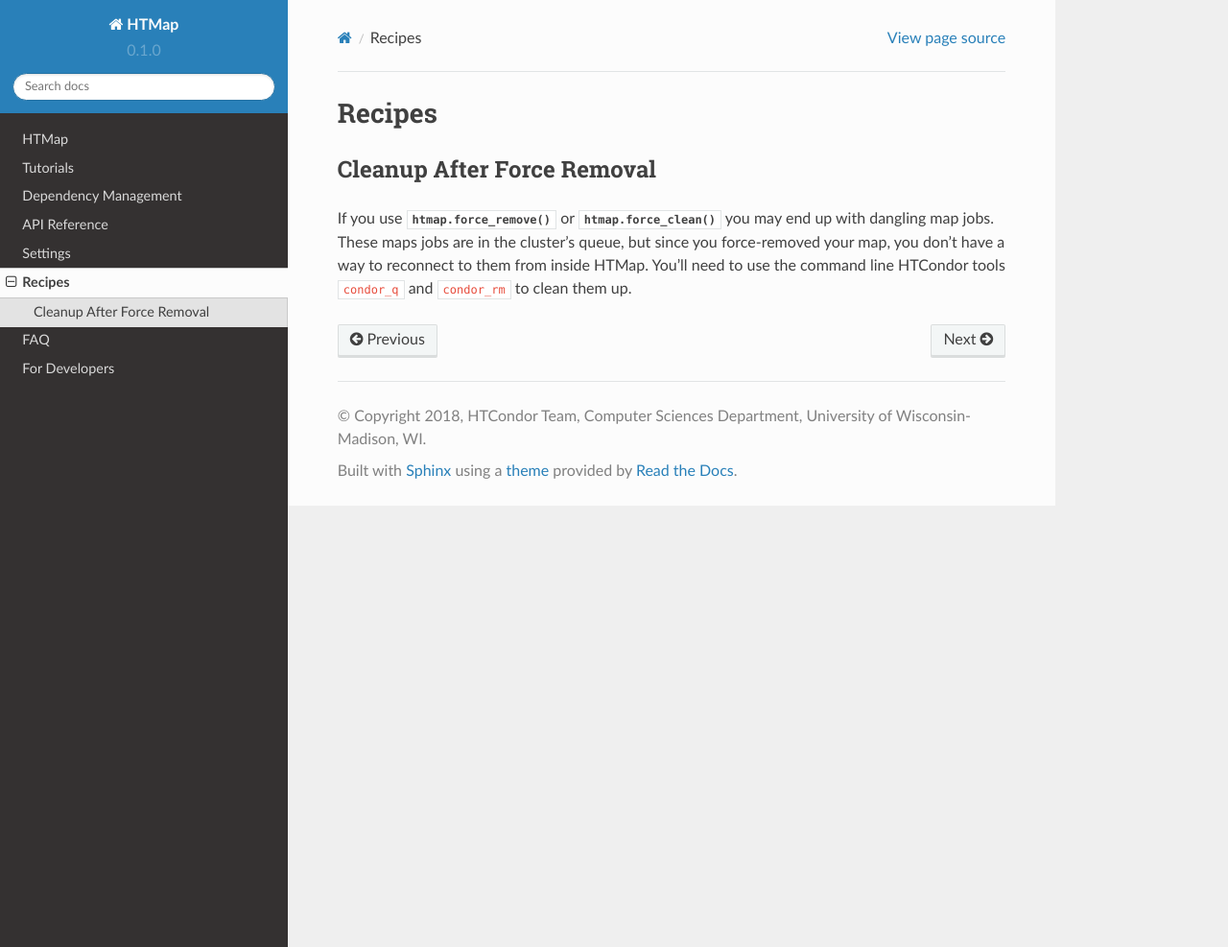
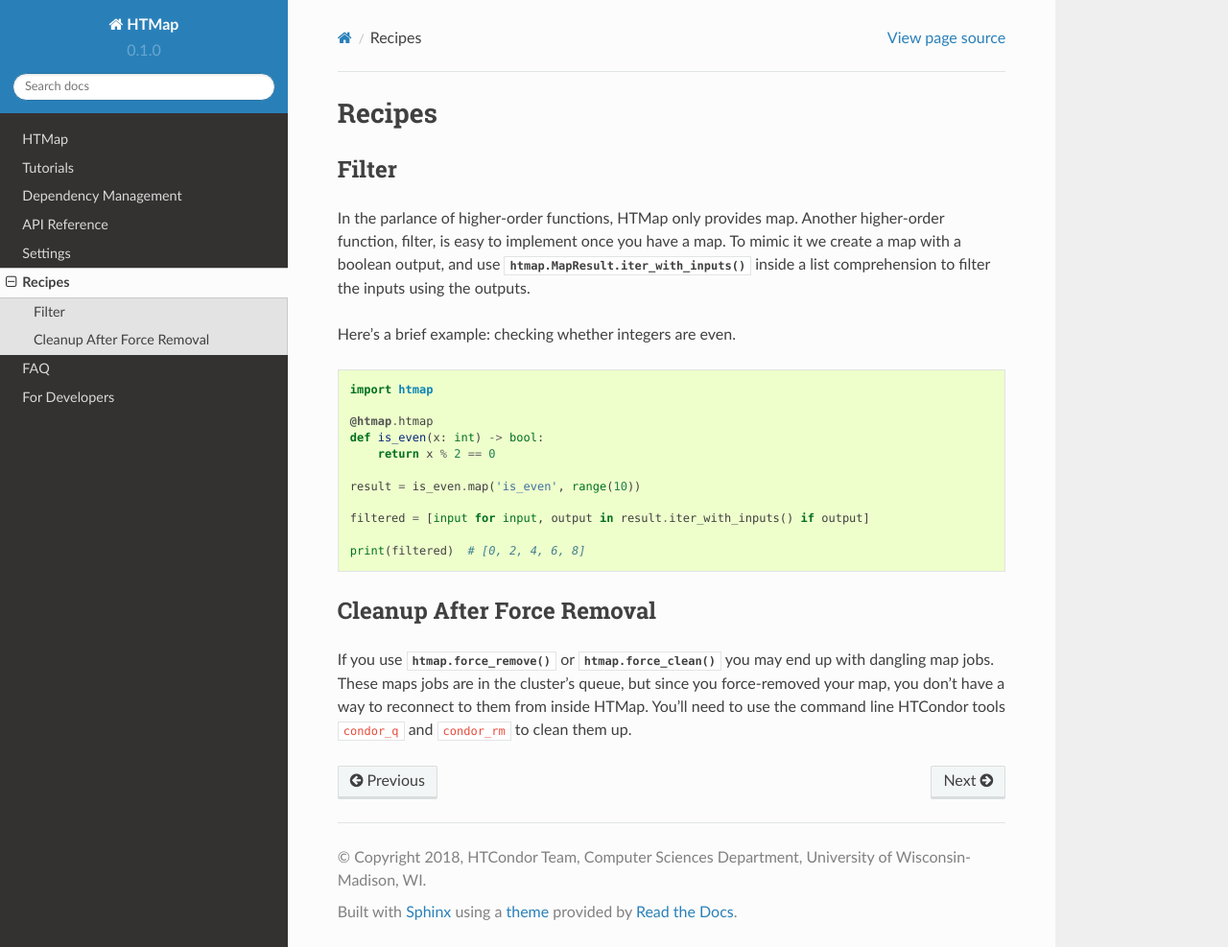
Before and after one commit to htcondor/htmap, a Sphinx documentation site: the page built from docs/source/recipes.rst, in a window 1280 px wide and 987 px high. Shown: the whole window at 96% size. Built offline with Sphinx 7.4.7 and the Read the Docs theme 2.0.0, drawn with Linux system fonts in a browser that asks for light colours; the version number is read from the project's files by our own code.

Commit message:
add recipe for filter

```diff
--- a/docs/source/recipes.rst
+++ b/docs/source/recipes.rst
@@ -2,6 +2,33 @@
 =======
 
 .. py:currentmodule:: htmap
+
+
+.. _filter:
+
+Filter
+------
+
+In the parlance of higher-order functions, HTMap only provides map.
+Another higher-order function, filter, is easy to implement once you have a map.
+To mimic it we create a map with a boolean output, and use :func:`htmap.MapResult.iter_with_inputs` inside a list comprehension to filter the inputs using the outputs.
+
+Here's a brief example: checking whether integers are even.
+
+.. code-block:: python
+
+    import htmap
+
+    @htmap.htmap
+    def is_even(x: int) -> bool:
+        return x % 2 == 0
+
+    result = is_even.map('is_even', range(10))
+
+    filtered = [input for input, output in result.iter_with_inputs() if output]
+
+    print(filtered)  # [0, 2, 4, 6, 8]
+
 
 .. _cleanup-after-force-removal:
 
```
